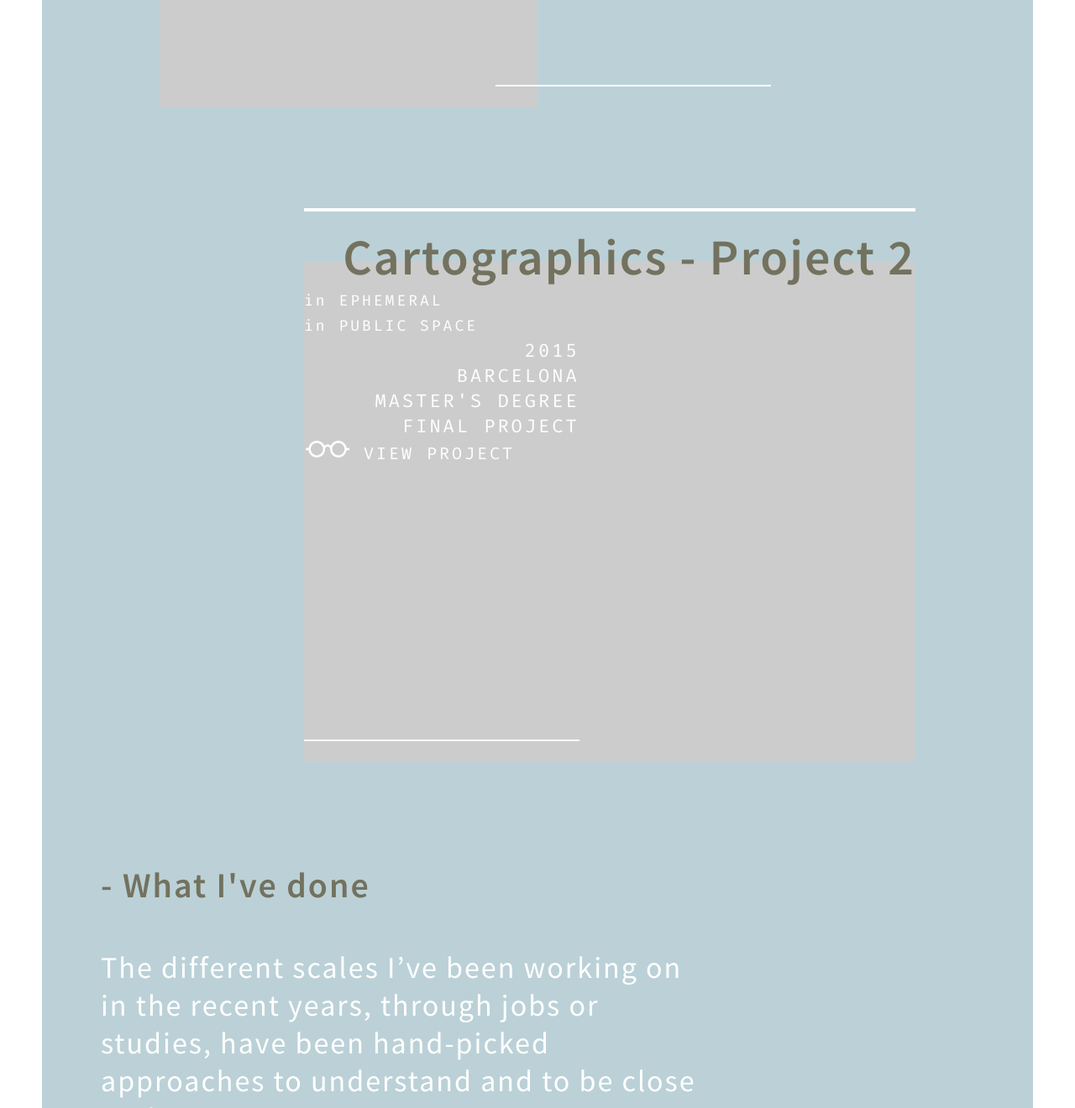
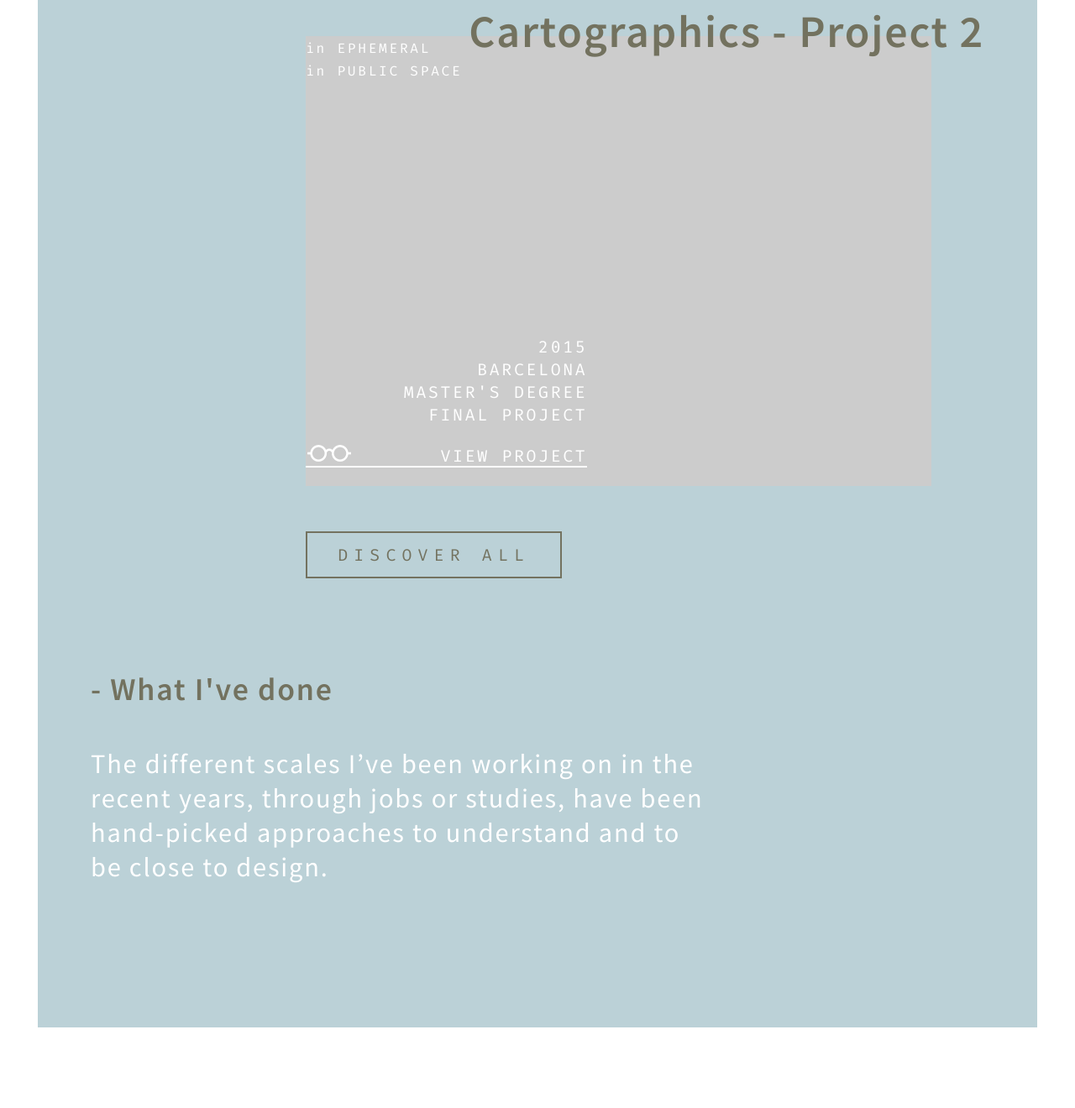
Before and after one commit to jsangilve/ghgportfolio, a plain HTML site: page index.html in a window 1280 px wide. Shown: the part 1480-2800 px from the top of the page at 84% size. After the commit the page ends 2749 px from the top, so only its background shows below. Drawn offline with Linux system fonts and the light colour scheme.

Commit message:
WIP homepage

```diff
--- a/css/style.css
+++ b/css/style.css
@@ -1,6 +1,6 @@
 html {
   font-family: 'Source Sans Pro', sans-serif;
-  font-size: 20px;
+  font-size: 18px;
 }
 
 body {
@@ -17,31 +17,53 @@ ul {
   margin: 0;
   list-style-type: none;
 }
+.text-right {text-align: right;}
+.push-right { float:right;}
+.push-left { float:left;}
+
+a {
+  text-decoration: none;
+  color: #fff;
+}
+a:hover {
+  color: #fff;
+  text-decoration: none;
+  border-bottom: 2px solid #fff;
+}
+
+.button {
+  background: none;
+  border: 2px solid #73725f;
+  clear: both;
+  color: #73725f;
+  display: inline-block;
+  font-size: 1.1rem;
+  font-family: 'Fira Mono', sans-serif;
+  padding: 0.8rem 2rem;
+  letter-spacing: 0.4rem;
+}
+.button:hover {
+  color: #BBD1D7;
+  background: #73725f;
+  border: 2px solid #73725f;
+}
+
+p { margin: 0;}
 
 .container {
   background: #BBD1D7;
   padding: 3.5rem;
 }
 
-p { margin: 0;}
-
-a { color: #FFF; text-decoration: none }
-a:hover {
- color: #fff;
- text-decoration: none;
- border-bottom: 2px solid #fff;
-}
-
-
-
 /* Navigation bar styles */
 .navbar {
+  color: #73725f;
   font-family: 'Fira Mono', sans-serif;
   overflow: auto;
   margin-bottom: 2em;
   letter-spacing: 0.20em;
 }
-.navbar .logo { color: #fff; float: left;}
+.navbar .logo { float: left;}
 .navbar nav {
   display: block;
   float: right;
@@ -51,7 +73,11 @@ a:hover {
   margin-left: 1.5em;
   line-height: 1.7rem;
 }
-
+nav a {color: #73725f;}
+nav a:hover {
+  color: #73725f;
+  border-bottom: 2px solid #73725f;
+}
 
 /* Sections */
 .box-right {float:right; margin-right: 3.5rem;}
@@ -61,6 +87,9 @@ section article {
   width: 70%;
   clear: both;
   margin-bottom: 6rem;
+}
+section article:last-child {
+  margin-top: -3rem;
 }
 section {
   margin: 5.5rem 0;
@@ -83,20 +112,54 @@ article.project2 { background: url(../images/750x600.jpg) no-repeat right 3rem;}
 
 /* Article content */
 section aside { width: 45%;}
+article .title-right { margin-right: -3.5rem; text-align: right;}
 aside {
   font-family: 'Fira Mono', sans-serif;
   color: #fff;
   box-sizing: border-box;
-  border-bottom: 2px solid #fff;
   height: 27rem;
   letter-spacing: 0.15rem;
+  display: flex;
+  flex-direction: column;
 }
-aside.right { float:right;}
 aside ul { padding: 0; line-height: 1.5rem;}
 aside ul.tags {
   font-size: 0.9rem;
+  flex-grow: 1;
+  margin-top: -1.5rem;
 }
 aside ul.description {
   font-size: 1.1rem;
 }
-.text-right {text-align: right;}
+aside .view {
+  font-size: 1.1rem;
+  margin-top: 1rem;
+  border-bottom: 2px solid #fff;
+  padding-top: 5px;
+}
+aside .view img {
+  display: inline-block;
+}
+aside a.view:hover {
+  color: #73725f;
+  text-decoration: none;
+  border-bottom: 2px solid #73725f;
+}
+aside a.view-left{
+  background: url(../images/view.png) no-repeat right center;
+}
+aside a.view-right {
+  background: url(../images/view.png) no-repeat left center;
+  text-align: right;
+}
+aside a.view-left:hover {
+  background: url(../images/view_hover.png) no-repeat right center;
+}
+aside a.view-right:hover {
+  background: url(../images/view_hover.png) no-repeat left center;
+}
+
+/* Buttons */
+section .button-container {
+  width: 70%;
+}
--- a/index.html
+++ b/index.html
@@ -7,7 +7,6 @@
     <link href='https://fonts.googleapis.com/css?family=Source+Sans+Pro:400,600' rel='stylesheet' type='text/css'>
     <link href='css/style.css' rel='stylesheet' type='text/css'>
   </head>
-
 <body>
   <div id="container" class="container">
     <header class="navbar">
@@ -30,7 +29,7 @@
       <h1>- Selected projects</h1>
       <article class="box-left project project1">
         <h2>Cartographics - Project 1</h2>
-      <aside class="right">
+        <aside class="push-right">
           <ul class="tags text-right">
             <li>in <a href="#">EPHEMERAL</a></li>
             <li>in <a href="#">PUBLIC SPACE</a></li>
@@ -39,12 +38,12 @@
             <li>2015</li>
               <li>BARCELONA</li>
               <li>MASTER'S DEGREE<br>FINAL PROJECT</li>
-          <li><a href="#">VIEW PROJECT <!--<img src="images/view.png" width="56" height="24" alt="view"></a>--></li>
           </ul>
+          <a href="#" class="view view-left"><span>VIEW PROJECT</span></a>
         </aside>
       </article>
       <article class="box-right project project2">
-      <h2 class="text-right">Cartographics - Project 2</h2>
+        <h2 class="title-right">Cartographics - Project 2</h2>
         <aside>
           <ul class="tags">
             <li>in <a href="#">EPHEMERAL</a></li>
@@ -55,12 +54,12 @@
             <li>BARCELONA</li>
             <li>MASTER'S DEGREE<br>FINAL PROJECT</li>
           </ul>
-        <div><a href="#"><img src="images/view.png" alt="view"/> <span>VIEW PROJECT</span></a></div>
+          <a href="#" class="view view-right"><span>VIEW PROJECT</span></a>
         </aside>
       </article>
-      <!--<div>
-        <span>PROJECT LIST</span>
-        </div>-->
+      <article class="box-right button-container">
+        <a href="#" class="button projects">DISCOVER ALL</a>
+      </article>
     </section>
 
     <section id="short-resume">
@@ -69,8 +68,6 @@
               <p>The different scales I’ve been working on in the recent years, through jobs or studies, have been hand-picked approaches to understand and to be close to design.</p>
           </article>
     </section>
-
   </div>
-
 </body>
 </html>
```
Also changed, not shown: images/back_to_top.png (added), images/back_to_top_hover.PNG (added), images/send.png (added), images/send_hover.png (added), images/view_hover.PNG (added), images/view_hover.png (added). Lines whose indentation alone changed are shown as unchanged.
